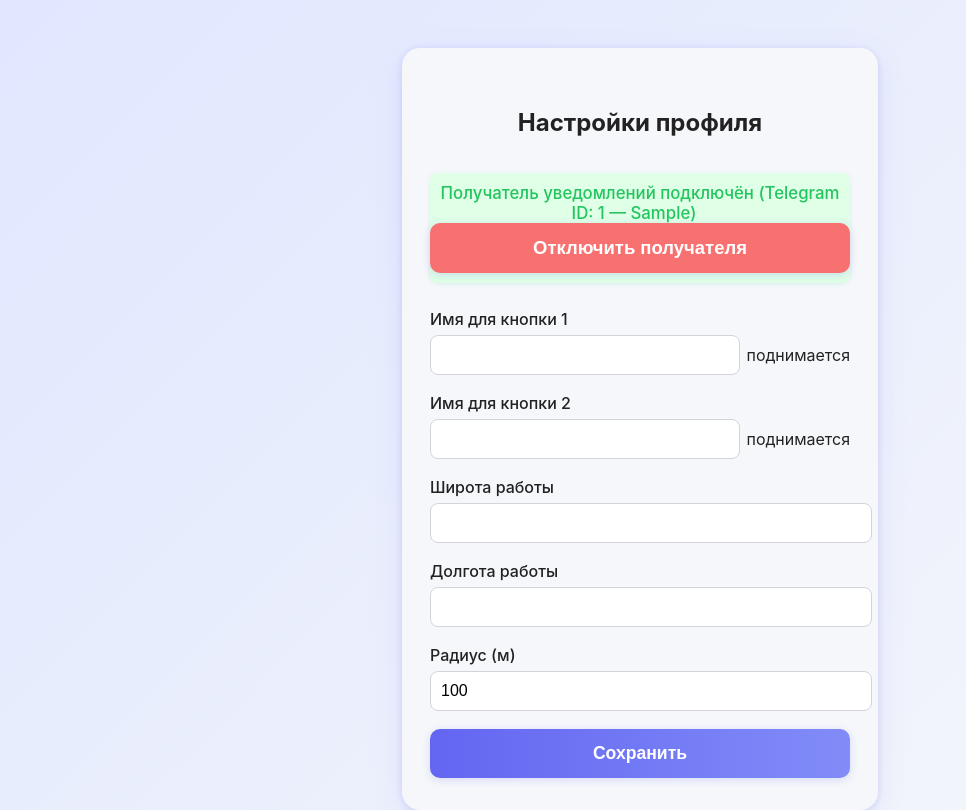
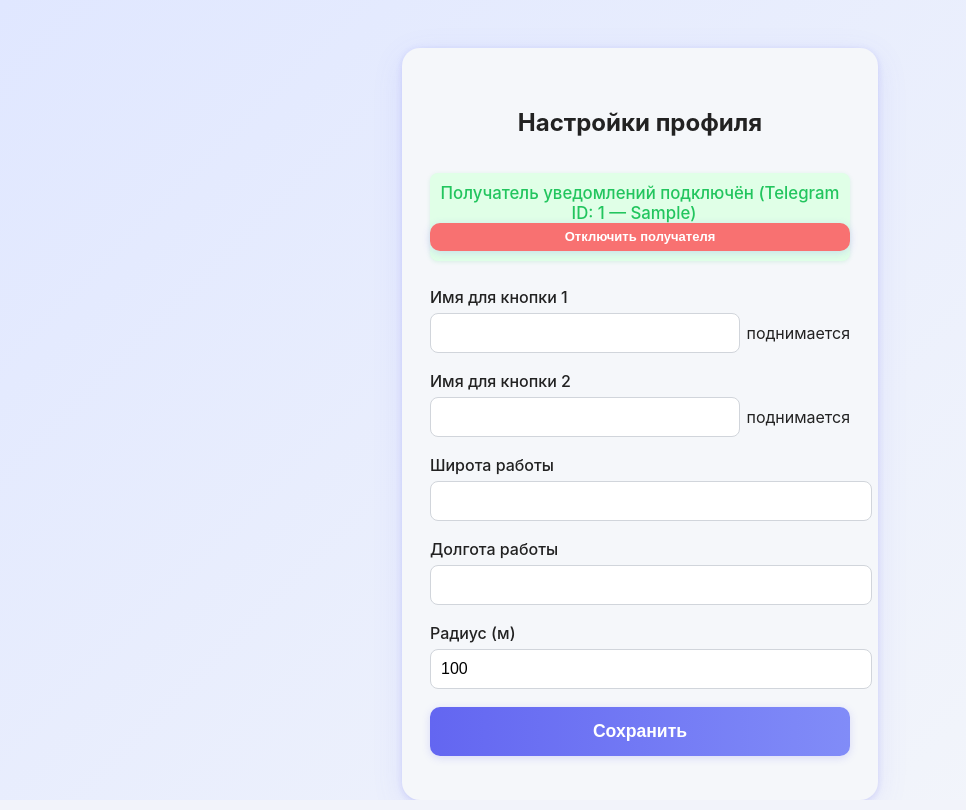
Before and after one commit to alexrashkin/clever-driver-bot, a Flask app: page /settings in a window 1280 px wide. Shown: the whole page, without its empty margins (0-966 px from the left). Run offline with Flask 3, Linux system fonts and the light colour scheme; the visitor is signed in with stand-in values (Sample User, id 1); data comes from the database, SQL or seed files in the repository.

```diff
--- a/web/templates/settings.html
+++ b/web/templates/settings.html
@@ -112,7 +112,7 @@
                         {% if recipient_name %} — {{ recipient_name }}{% endif %})
                         <form method="post" style="display:inline; margin-left:12px;">
                             <input type="hidden" name="action" value="unlink_recipient">
-                            <button class="btn" type="submit" style="background:#f87171;color:#fff;">Отключить получателя</button>
+                            <button class="btn" type="submit" style="background:#f87171;color:#fff;padding:4px 12px;font-size:13px;height:28px;line-height:1.1;">Отключить получателя</button>
                         </form>
                     </div>
                 {% else %}
```
